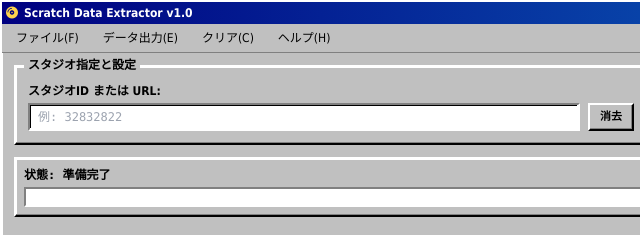
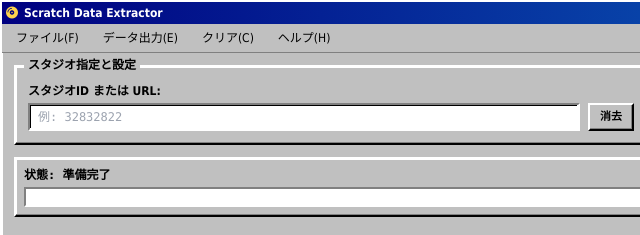
Before and after one commit to RX-78-GP01Fb/Scratch_Data_Extractor, a plain HTML site: page index.html in a window 1280 px wide. Shown: the top 235 px of the page, 0-640 px from the left. Drawn offline with nearby package versions, Linux system fonts and the light colour scheme.

Commit message:
Remove version number from title in index.html

```diff
--- a/index.html
+++ b/index.html
@@ -3,7 +3,7 @@
 <head>
     <meta charset="UTF-8">
     <meta name="viewport" content="width=device-width, initial-scale=1.0">
-    <title>Scratch Data Extractor v1.0</title>
+    <title>Scratch Data Extractor</title>
     <script src="https://cdn.tailwindcss.com"></script>
     <link rel="stylesheet" href="https://cdnjs.cloudflare.com/ajax/libs/font-awesome/6.4.0/css/all.min.css">
     <link rel="stylesheet" href="style.css">
@@ -13,7 +13,7 @@
         <div class="win-titlebar">
             <div class="flex items-center gap-1.5 text-xs">
                 <i class="fa-solid fa-compact-disc text-amber-300"></i>
-                <span>Scratch Data Extractor v1.0</span>
+                <span>Scratch Data Extractor</span>
             </div>
             <div class="flex items-center gap-1">
                 <button class="win-title-btn" onclick="alert('Scratch Data Extractor')">?</button>
```
